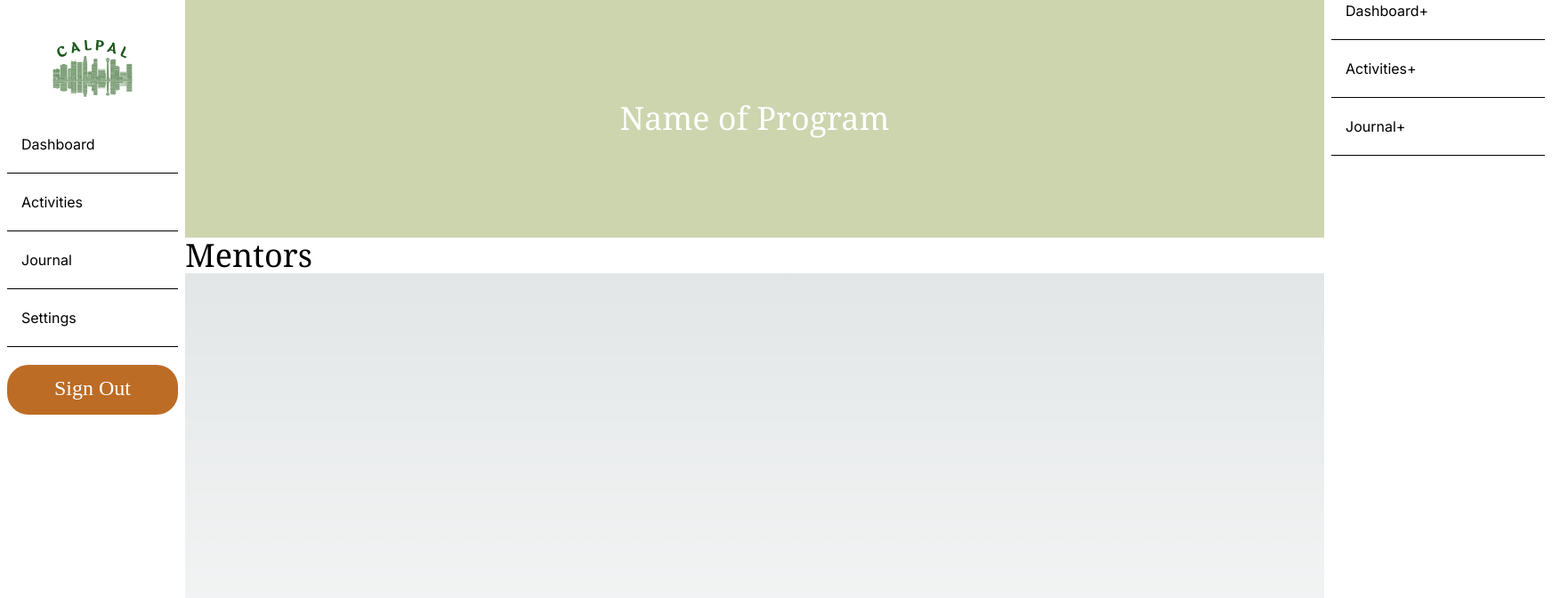
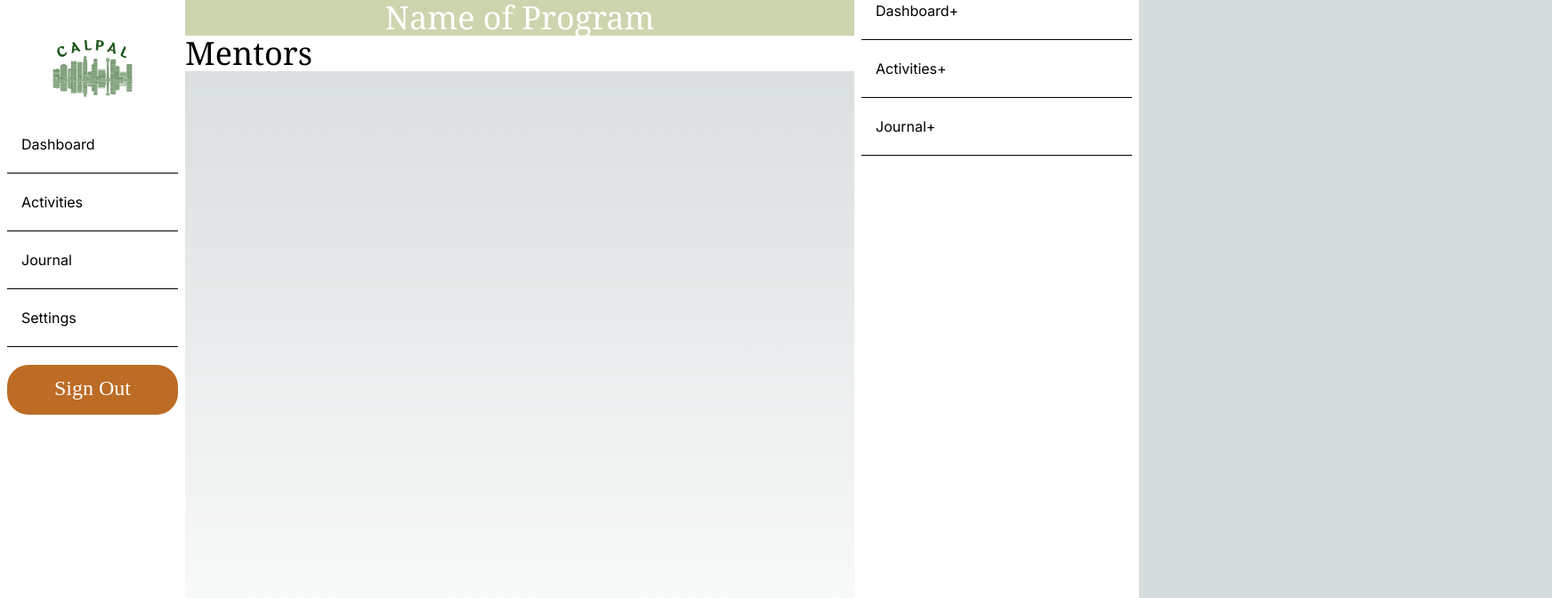
Before and after one commit to haywirebanana/The-We8, a Next.js app in the folder calpal/: page /home in a window 1280 px wide. Shown: the top 672 px of the page at 89% size, 1744 px wide, since content can reach past the window. Built offline with nearby package versions, Linux system fonts and the light colour scheme.

Commit message:
fixig home page

```diff
--- a/calpal/src/app/components/list.tsx
+++ b/calpal/src/app/components/list.tsx
@@ -5,7 +5,7 @@ export default function List() {
     const data = ['Dashboard', 'Activities', 'Journal'];
 
     return (
-        <div className="h-dvh w-64 bg-white">
+        <div className="h-dvh w-80 bg-white">
                 <div className="flex flex-col justify-end px-2">
                     {data.map((item, index) => (
                         <div key={index}>
--- a/calpal/src/app/components/sidebar.tsx
+++ b/calpal/src/app/components/sidebar.tsx
@@ -58,7 +58,7 @@ export default function Sidebar() {
     const data = ['Dashboard', 'Activities', 'Journal', 'Settings'];
 
     return (
-        <div className="h-dvh w-64 bg-white">
+        <div className="h-dvh bg-white">
             <div className="flex flex-col justify-center items-center">
                 <div>
                     <Image src="/logo.png" width={150} height={150} alt="lgog"/>
--- a/calpal/src/app/home/page.tsx
+++ b/calpal/src/app/home/page.tsx
@@ -7,26 +7,19 @@ import Sidebar from "../components/sidebar"
 
 export default function Home() {
     return (
-        <div className="flex flex-row w-screen min-w-full	">
+
+        <div className="flex flex-row min-h-screen">
             <Sidebar />
-            <div className="flex flex-row w-full min-w-full	">
-                <div className="flex-col min-w-full	">
-                    <div className="flex h-1/3 items-center justify-center bg-green">
-                            <div className="flex items-center">
-                                    <header className="text-white font-serif text-4xl font-normal">
-                                        Name of Program
-                                    </header>
-                            </div>
-                    </div>
-                    <div className="h-2/3">
-                        <Mentor />
+            <div className="w-full h-full">
+                <div className="flex items-center justify-center bg-green">
+                    <header className="text-white font-serif text-4xl font-normal">Name of Program</header>
+                </div>
+                <Mentor />
+            </div>
+            <div>
+                <List />
+            </div>
 
-                    </div>
-                </div>
-                <div>
-                    <List />
-                </div>
-            </div>
         </div>
     );
 }
--- a/calpal/src/app/layout.tsx
+++ b/calpal/src/app/layout.tsx
@@ -16,7 +16,7 @@ export default function RootLayout({
   children: React.ReactNode
 }>) {
   return (
-    <html lang='en'>
+    <html lang='en' style={{height: '100%', width: "100%"}}>
       <body className={inter.className}>
         {/* <Navbar /> */}
         {children}
```
